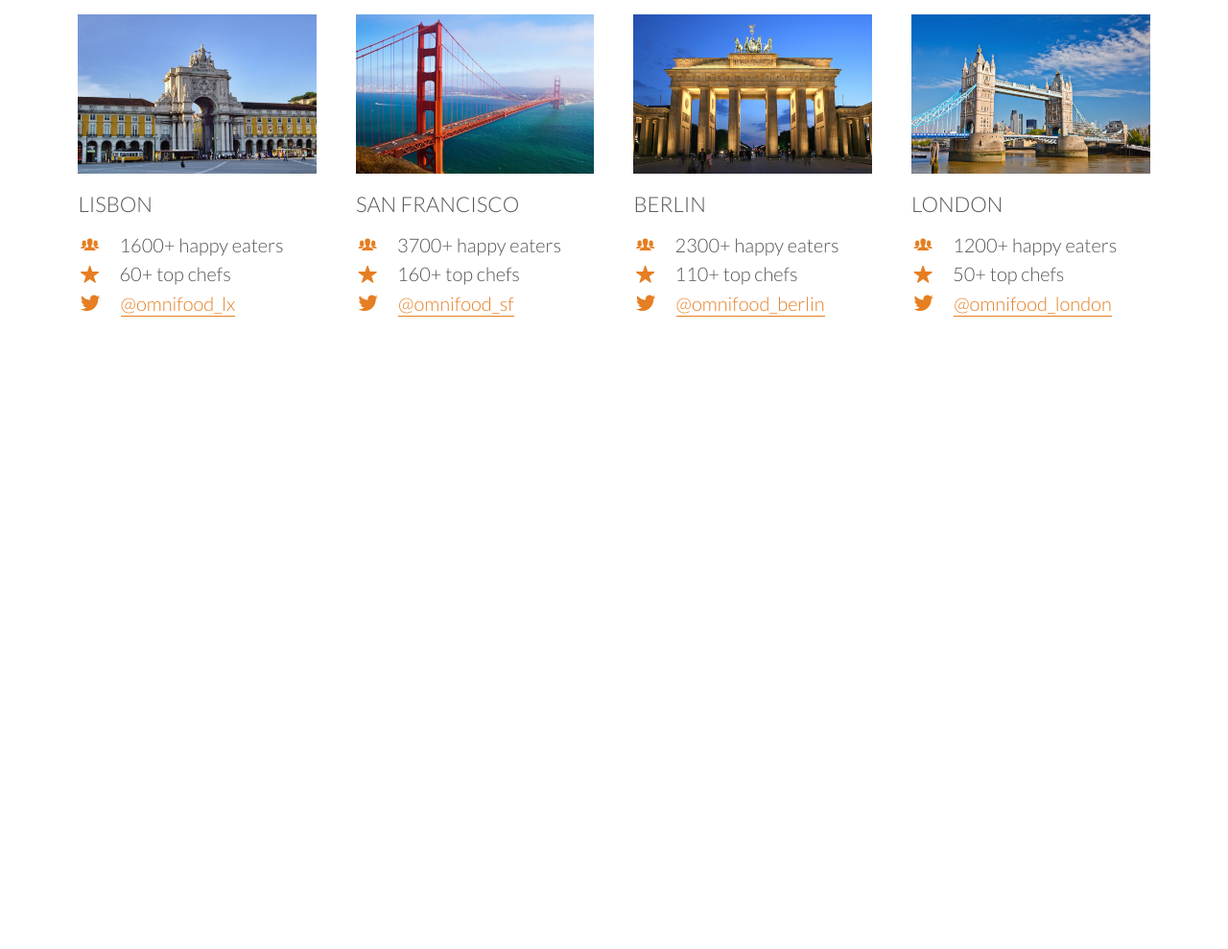
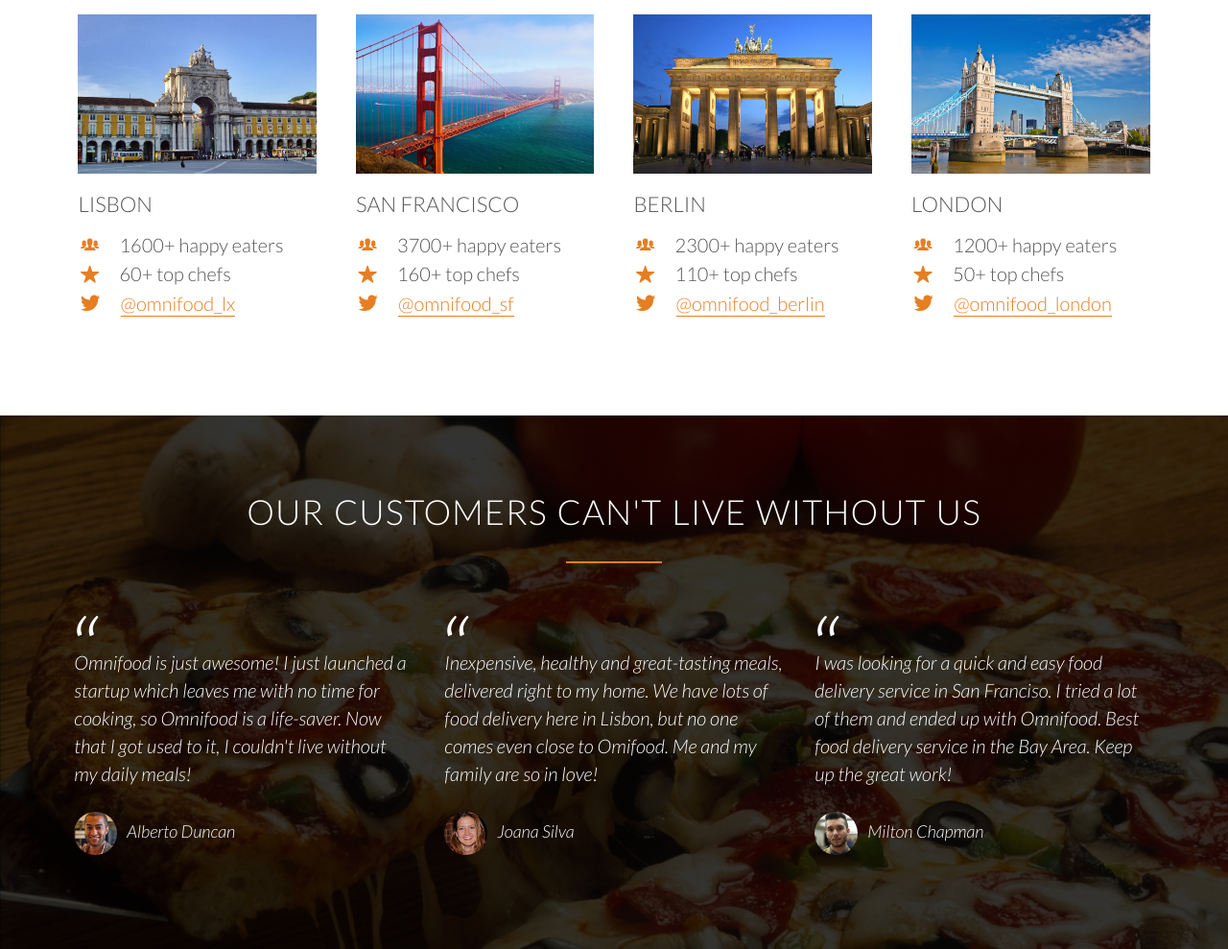
Before and after one commit to ramizahmed07/omni-food, a plain HTML site: page index.html in a window 1280 px wide. Shown: the part 2922-3911 px from the top of the page at 96% size. Before the commit the page ends 3355 px from the top, so only its background shows below. Drawn offline with nearby package versions, Linux system fonts and the light colour scheme.

Commit message:
Added Customers Testimonials

```diff
--- a/index.html
+++ b/index.html
@@ -194,5 +194,35 @@
                 </div>
             </div>
         </section>
+
+        <section class="section-testimonials">
+            <div class="row">
+                <h2>Our customers can't live without us</h2>
+            </div>
+            <div class="row">
+                <div class="col span-1-of-3">
+                    <blockquote>
+                        Omnifood is just awesome! I just launched a startup which leaves me with no time for cooking, so Omnifood is a
+                        life-saver. Now that I got used to it, I couldn't live without my daily meals!
+                        <cite><img src="resources/img/customer-1.jpg">Alberto Duncan</cite>
+                    </blockquote>
+                </div>
+                <div class="col span-1-of-3">
+                    <blockquote>
+                        Inexpensive, healthy and great-tasting meals, delivered right to my home. We have lots of food
+                        delivery here in Lisbon, but no one comes even close to Omifood. Me and my family are so in love!
+                        <cite><img src="resources/img/customer-2.jpg">Joana Silva</cite>
+                    </blockquote>
+                </div>
+                <div class="col span-1-of-3">
+                    <blockquote>
+                        I was looking for a quick and easy food delivery service in San Franciso. I tried a lot of them
+                        and ended up with Omnifood. Best food delivery service in the Bay Area. Keep up the great work!
+                        <cite><img src="resources/img/customer-3.jpg">Milton Chapman</cite>
+                    </blockquote>
+                </div>
+            </div>
+        </section>
+
     </body>
 </html>
--- a/resources/css/style.css
+++ b/resources/css/style.css
@@ -158,7 +158,7 @@ header{
     background-size: cover;
     background-position: center;
     height: 100vh;
-    /* background-attachment: fixed; */
+    background-attachment: fixed;
 }
 
 .hero-text-box{
@@ -329,3 +329,45 @@ header{
     display: inline-block;
     padding: 1%;
 }
+
+/* ----------------------------------------------------------------- */
+/* TESTIMONIALS */
+/* ----------------------------------------------------------------- */
+
+.section-testimonials{
+    background-image: linear-gradient(rgba(0, 0, 0, 0.8), rgba(0, 0, 0, 0.8)), url(img/back-customers.jpg);
+    background-size: cover;
+    background-attachment: fixed;
+    color: #fff;
+}
+
+
+blockquote{
+    padding: 2%;
+    line-height: 145%;
+    font-style: italic;
+    position: relative;
+    margin-top: 40px;
+}
+
+blockquote:before{
+    content: "\201C";
+    font-size: 500%;
+    display: block;
+    position: absolute;
+    top: -5px;
+    left: 0;
+}
+
+cite{
+    font-size: 90%;
+    display: block;
+    margin-top: 25px;
+}
+
+cite img{
+    border-radius: 50%;
+    height: 45px;
+    margin-right: 10px;
+    vertical-align: middle;
+}
```
